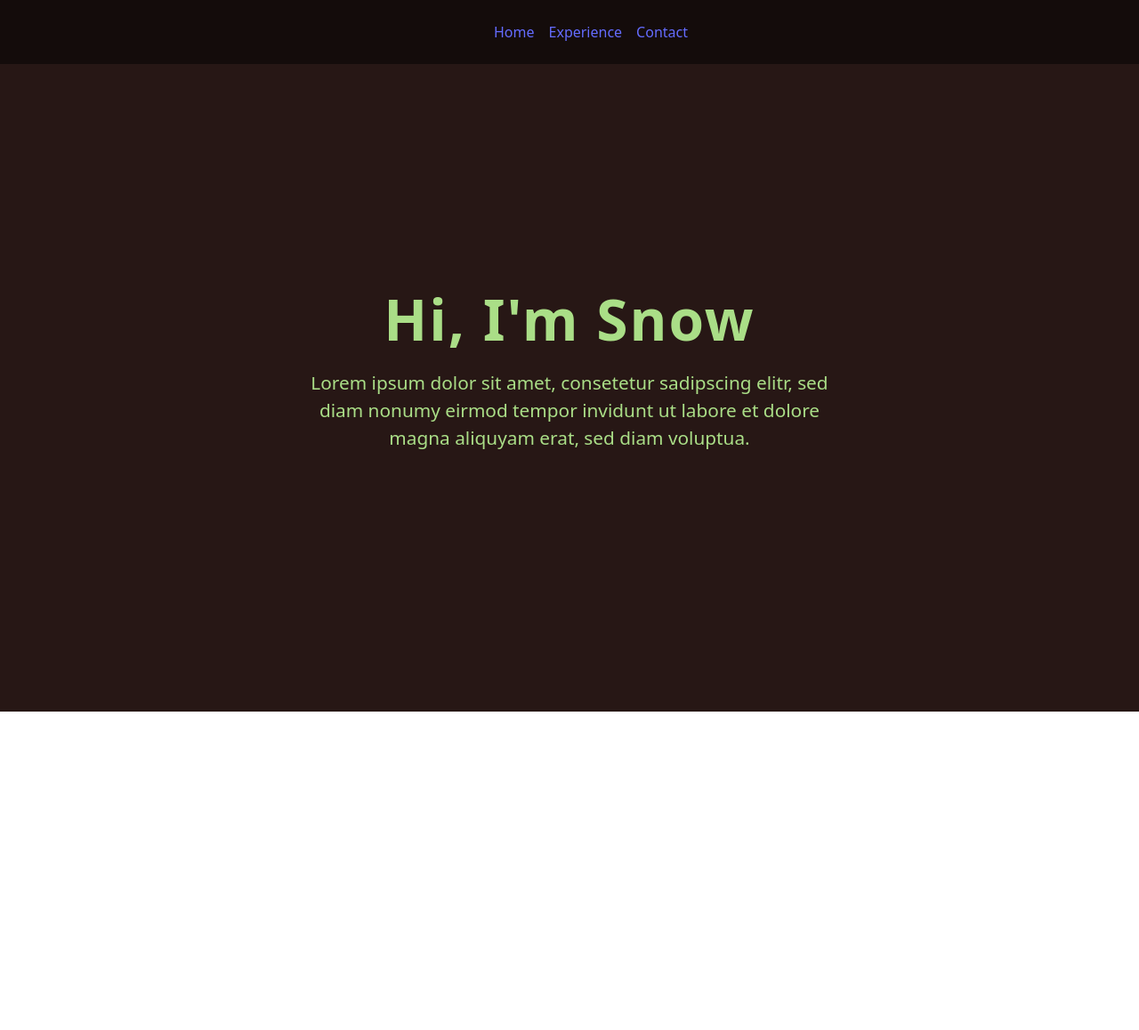
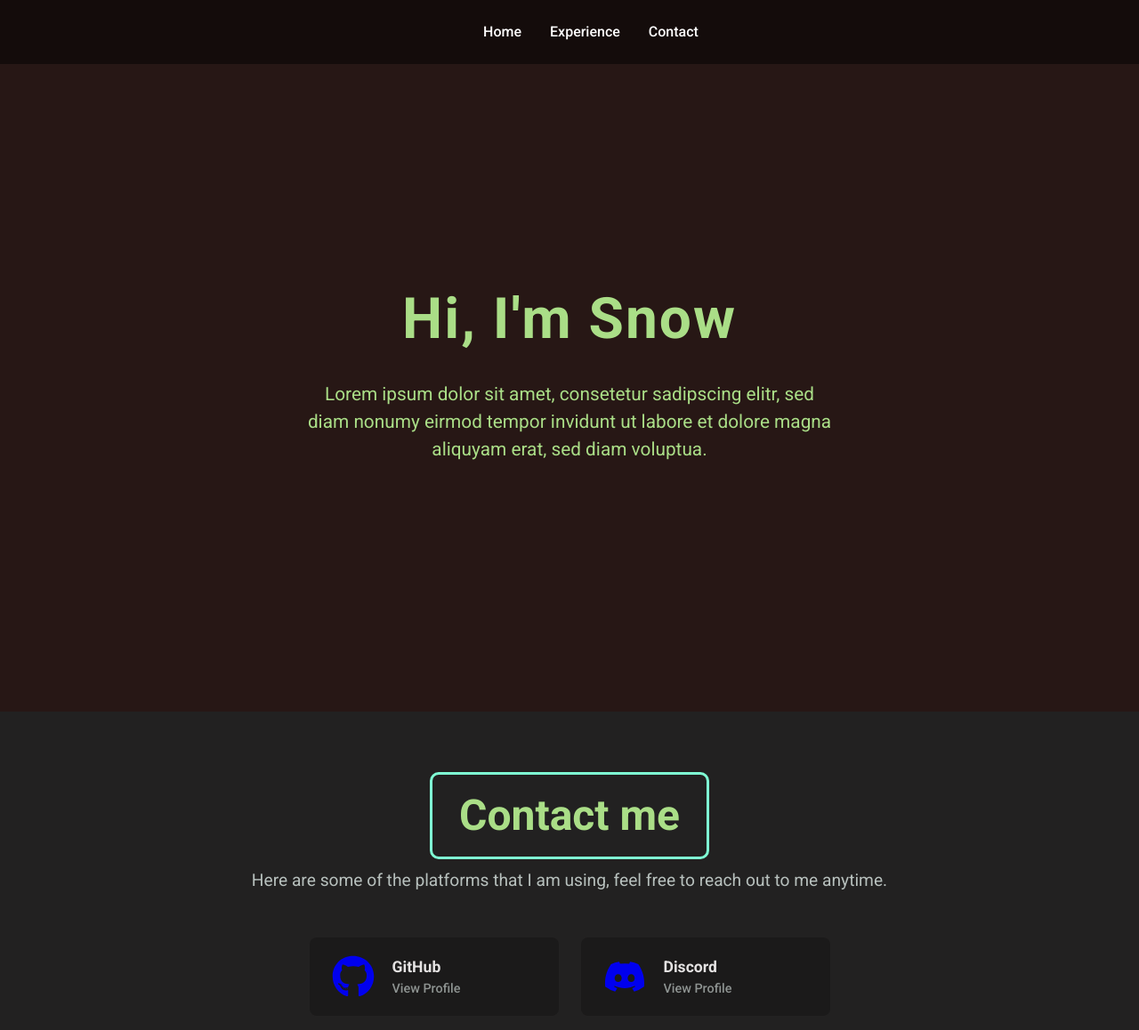
Before and after one commit to snowmandidi/snowmandidi_Portfolio, a React (Vite) app: page / in a window 1280 px wide. Shown: the top 1158 px of the page at 89% size. Before the commit the page ends 800 px from the top, so only its background shows below. Built offline with nearby package versions, Linux system fonts and the light colour scheme.

Commit message:
Added contact component and overall improvements

```diff
--- a/package.json
+++ b/package.json
@@ -11,7 +11,8 @@
   },
   "dependencies": {
     "react": "^19.2.0",
-    "react-dom": "^19.2.0"
+    "react-dom": "^19.2.0",
+    "react-icons": "^5.5.0"
   },
   "devDependencies": {
     "@eslint/js": "^9.39.1",
--- a/src/App.jsx
+++ b/src/App.jsx
@@ -1,5 +1,6 @@
 import Header from "./Components/Header/Header.jsx"
 import Introduction from "./Components/Introduction/Introduction.jsx"
+import Contact from "./Components/Contact/Contact.jsx"
 
 function App() {
 
@@ -7,6 +8,7 @@ function App() {
     <>
       <Header/>
       <Introduction/>
+      <Contact/>
     </>
   );
 }
--- /dev/null
+++ b/src/Components/Contact/Contact.css
@@ -0,0 +1,65 @@
+.contact-section {
+    align-items: center;
+    display: flex;
+    justify-content: center;
+    flex-direction: column;
+    position: relative;
+    min-height: 50vh;
+    padding: 0;
+    margin: 0;
+
+    background-color: #222121;
+}
+
+.contact-section h2 {
+    text-align: center;
+    font-size: 3rem;
+}
+
+.contact-section p {
+    text-align: center;
+    color: #ecf8f4bd;
+    font-size: 1.2rem;
+    margin: 0 auto 50px auto;
+}
+
+
+.contacts-grid {
+    display: grid;
+    gap: 25px;
+    grid-template-columns: repeat(auto-fit, minmax(280px, 1fr));
+    margin: 0 auto;
+    max-width: 1200px;
+}
+
+.profile-card {
+    background-color: rgb(27, 26, 26);
+    border-radius: 8px;
+    padding: 20px 25px;
+    display: flex;
+    align-items: center;
+    gap: 20px;
+}
+
+.profile-card svg {
+    font-size: 3rem;
+}
+
+.profile-card-text {
+    display: flex;
+    flex-direction: column;
+    overflow: hidden;
+
+}
+
+.profile-card-text strong {
+    font-size: 1.1rem;
+    color: rgb(228, 226, 226);
+}
+
+.profile-card-text span {
+    font-size: 0.9rem;
+    color: #ecf8f48c;
+    overflow: hidden;
+    text-overflow: ellipsis;
+}
--- /dev/null
+++ b/src/Components/Contact/Contact.jsx
@@ -0,0 +1,33 @@
+import { FaDiscord, FaGithub } from 'react-icons/fa';
+import "./Contact.css"
+
+const profiles = [
+    {name: "GitHub", link: "https://github.com/snowmandidi", icon: <FaGithub />},
+    {name: "Discord", link: "https://discord.com/users/1023596205168676944", icon: <FaDiscord />},
+]
+
+function Contact() {
+
+    return(
+        <section id="contact" class="contact-section">
+            <h2>Contact me</h2>
+            <p>Here are some of the platforms that I am using, feel free to reach out to me anytime.</p>
+            <div class="contacts-grid">
+                {profiles.map(profile => {
+                    return (
+                        <a class="profile-card" href={profile.link} target='_blank' rel="rel=noopener noreferrer">
+                            {profile.icon}
+                            <div class="profile-card-text">
+                                <strong>{profile.name}</strong>
+                                <span>View Profile</span>
+                            </div>
+                        </a>
+                    );
+                }
+                )}
+            </div>
+        </section>
+    );
+}
+
+export default Contact
--- a/src/Components/Header/Header.css
+++ b/src/Components/Header/Header.css
@@ -1,8 +1,3 @@
-nav {
-    display: flex;
-    gap: 1rem;
-}
-
 .top-bar {
     align-items: center;
     display: flex;
@@ -16,5 +11,17 @@ nav {
 
     background-color: #140c0b;
     backdrop-filter: blur(6px);
+}
+
+.top-bar nav {
+    display: flex;
+    gap: 2rem;
+}
+
+.top-bar a {
     color: white;
 }
+
+.top-bar a:hover {
+    color: rgb(71, 240, 183);
+}
--- a/src/Components/Header/Header.jsx
+++ b/src/Components/Header/Header.jsx
@@ -5,9 +5,9 @@ function Header() {
     return(
         <header class="top-bar">
             <nav>
-                <a>Home</a>
-                <a>Experience</a>
-                <a>Contact</a>
+                <a href="#">Home</a>
+                <a href="#">Experience</a>
+                <a href="#contact">Contact</a>
             </nav>
         </header>
     );
--- a/src/Components/Introduction/Introduction.css
+++ b/src/Components/Introduction/Introduction.css
@@ -13,17 +13,8 @@
     color: rgb(170, 222, 135);
 }
 
-.intro-section h1 {
-    font-size: 4rem;
-    letter-spacing: 2px;
-    margin-bottom: 1rem;
-}
-
-.intro-section p {
+.intro-text {
+    text-align: center;
     font-size: 1.3rem;
     max-width: 600px;
 }
-
-.intro-text {
-    text-align: center;
-}
--- a/src/index.css
+++ b/src/index.css
@@ -1,5 +1,7 @@
+@import url('https://fonts.googleapis.com/css2?family=Roboto:ital,wght@0,100..900;1,100..900&display=swap');
+
 :root {
-  font-family: system-ui, Avenir, Helvetica, Arial, sans-serif;
+  font-family: Roboto, system-ui, Avenir, Helvetica, Arial, sans-serif;
   line-height: 1.5;
   font-weight: 400;
 
@@ -13,13 +15,10 @@
   -moz-osx-font-smoothing: grayscale;
 }
 
+
 a {
   font-weight: 500;
-  color: #646cff;
-  text-decoration: inherit;
-}
-a:hover {
-  color: #535bf2;
+  text-decoration: none;
 }
 
 body {
@@ -29,8 +28,18 @@ body {
 }
 
 h1 {
-  font-size: 3.2em;
-  line-height: 1.1;
+    font-size: 4rem;
+    letter-spacing: 2px;
+    margin-bottom: 1rem;
+}
+
+h2 {
+  display: inline-block;
+  color: #aade87;
+  border: 3px solid aquamarine;
+  border-radius: 10px;
+  padding: 10px 30px;
+  margin: 10px;
 }
 
 button {
```
Also changed, not shown: 1 other file (tests, documents, lock files or other folders).
